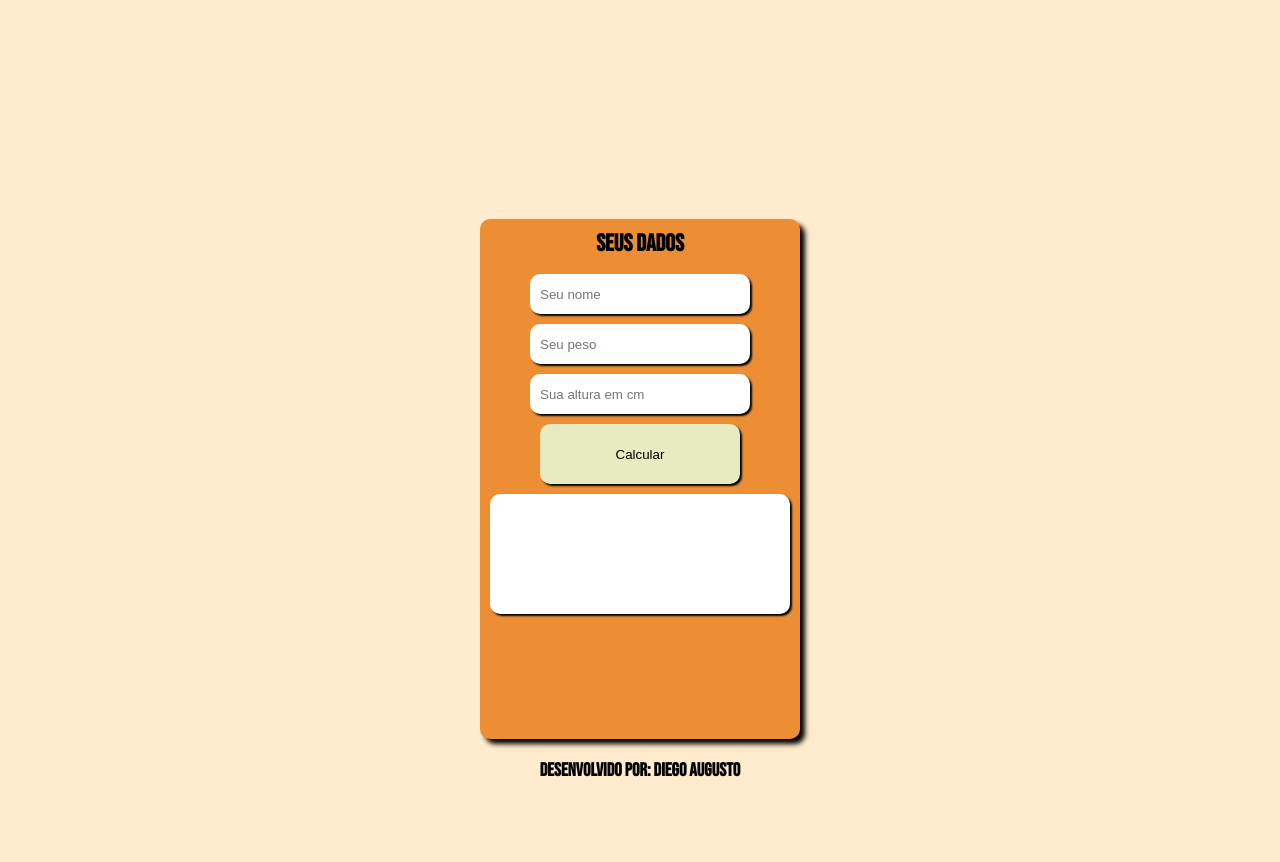
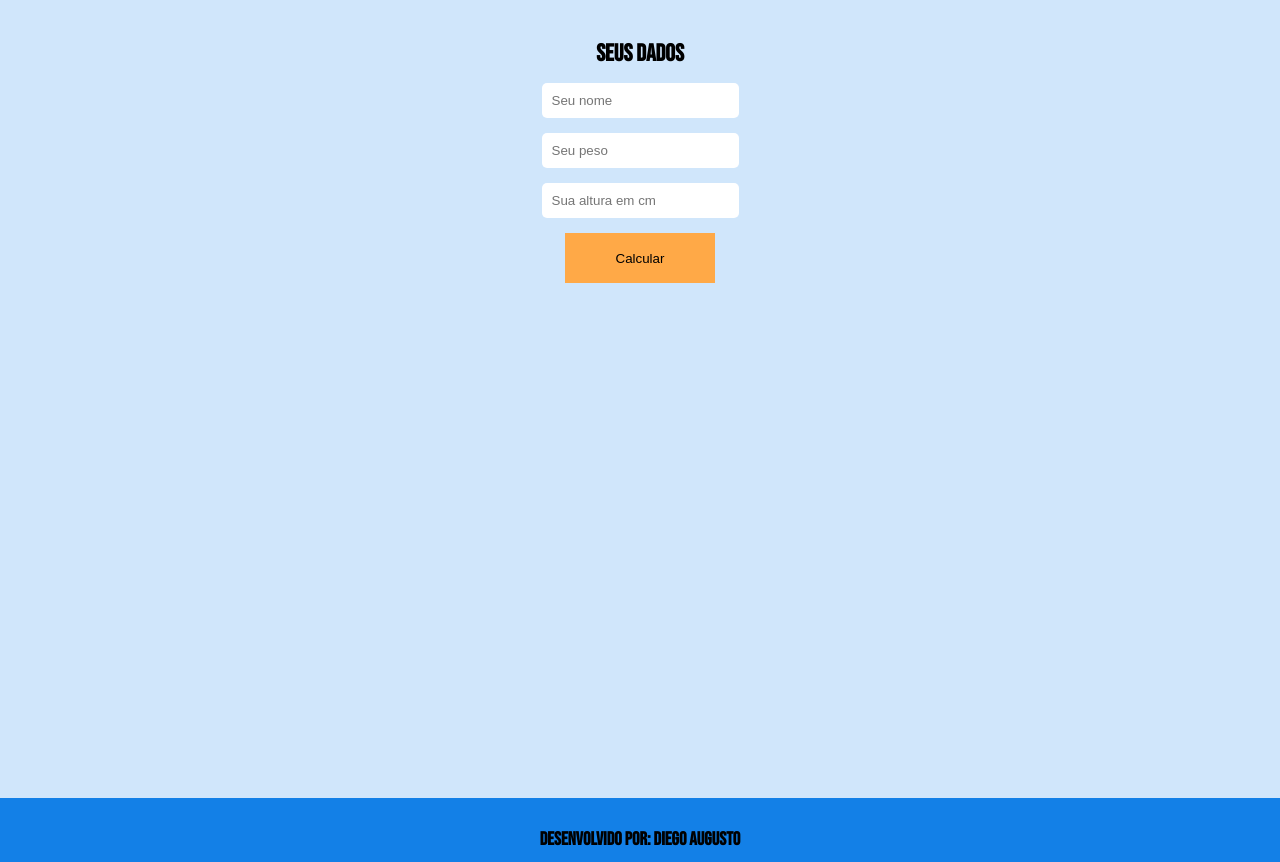
Before and after one commit to DiegoAugustoDev/Calculadora-IMC, a plain HTML site: page index.html in a window 1280 px wide. Shown: the part 75-937 px from the top of the page. Before the commit the page ends 857 px from the top, so only its background shows below. Drawn offline with Linux system fonts and the light colour scheme.

Commit message:
Mudanças estéticas

```diff
--- a/CSS/style.css
+++ b/CSS/style.css
@@ -1,18 +1,6 @@
 *{
     padding: 0;
     margin: 0;
-}
-
-#container{
-    width: 300px;
-    height: 500px;
-    background-color: #ed8e35;
-    margin: auto;
-    margin-top: 230px;
-    border-radius: 10px;
-    padding: 10px;
-    box-shadow: 5px 5px 5px black;
-    margin-bottom: 20px;
 }
 
 @font-face {
@@ -22,71 +10,63 @@
 
 body{
     font-family: MinhaFonte;
-    background-color: blanchedalmond;
+    background-color:  #d0e6fb;
 }
 
 #cabecalho{
     width: 100%;
     height: 8vh;
-    background-color: white;
+    background-color: #1380e7;
     text-align: center;
 }
 
 #title{
-    padding-top: 15px;
+    padding-top: 20px;
 }
 
 #title2{
-    margin-bottom: 16px;
     text-align: center;
-}
-
-#inputContainer{
-    text-align: center;
+    margin-top: 50px;
+    margin-bottom: 15px;
 }
 
 .camp{
-    width: 200px;
-    height: 20px;
+    display: block;
+    margin: auto;
+    margin-bottom: 15px;
     padding: 10px;
     border: none;
-    margin-bottom: 10px;
-    border-radius: 10px;
-    box-shadow: 2px 2px 2px black;
+    border-radius: 5px;
 }
 
 #botao{
-    width: 200px;
-    height: 60px;
+    display: block;
+    margin: auto;
+    width: 150px;
+    height: 50px;
     border: none;
-    border-radius: 10px;
-    background-color: rgb(232, 234, 191);
-    box-shadow: 2px 2px 2px black;
+    background-color: #ffa947;
+    margin-bottom: 20px;
 }
 
 #botao:hover{
+    background-color: #ff8800;
     cursor: pointer;
 }
 
-#resultado{
-    margin-top: 10px;
-    width: 300px;
-    height: 120px;
-    background-color: white;
-    box-shadow: 2px 2px 2px black;
-    border-radius: 10px;
+#mostrarResultado{
+    text-align: center;
+    margin-bottom: 10px;
 }
 
-#mostrarResultado{
-    padding: 10px;
+#credits{
+    width: 100%;
+    height: 8vh;
+    background-color: #1380e7;
+    margin-top: 515px;
 }
 
 #title3{
     text-align: center;
+    padding-top: 30px;
 }
-
-@media only screen and (max-width:600px){
-    #container{
-        margin-top: 65px;
-    }
-}
--- a/index.html
+++ b/index.html
@@ -16,14 +16,13 @@
         <div id="container">
             <h2 id="title2">Seus dados</h2>
             <div id="inputContainer">
-                <input class="camp" id="nome" type="text" name="nome" placeholder="Seu nome" onchange="nomeSelector()">
-                <input class="camp" id="peso" type="number" name="peso" placeholder="Seu peso" onchange="nomeSelector()">
-                <input class="camp" id="altura" type="number" name="altura" placeholder="Sua altura em cm" onchange="nomeSelector()"><br>
+                <input class="camp" id="nome" type="text" name="nome" placeholder="Seu nome" autocomplete="off">
+                <input class="camp" id="peso" type="number" name="peso" placeholder="Seu peso" autocomplete="off">
+                <input class="camp" id="altura" type="number" name="altura" placeholder="Sua altura em cm" autocomplete="off">
+                <h2 id="mostrarResultado"></h2>
                 <input id="botao" type="button" name="botão" value="Calcular" onclick="calcular(this)">
             </div>
-            <div id="resultado">
                 <h2 id="mostrarResultado"></h2>
-            </div>
         </div>
     </main>
     <div id="credits">
--- a/script.js
+++ b/script.js
@@ -35,5 +35,5 @@ function calcular(i){
 
 
     let h2 = document.getElementById("mostrarResultado")
-    h2.innerText = `${nome},seu imc é ${imc}.${classificacao}`
+    h2.innerText = `${nome},seu imc é ${imc} . ${classificacao}`
 }
```
